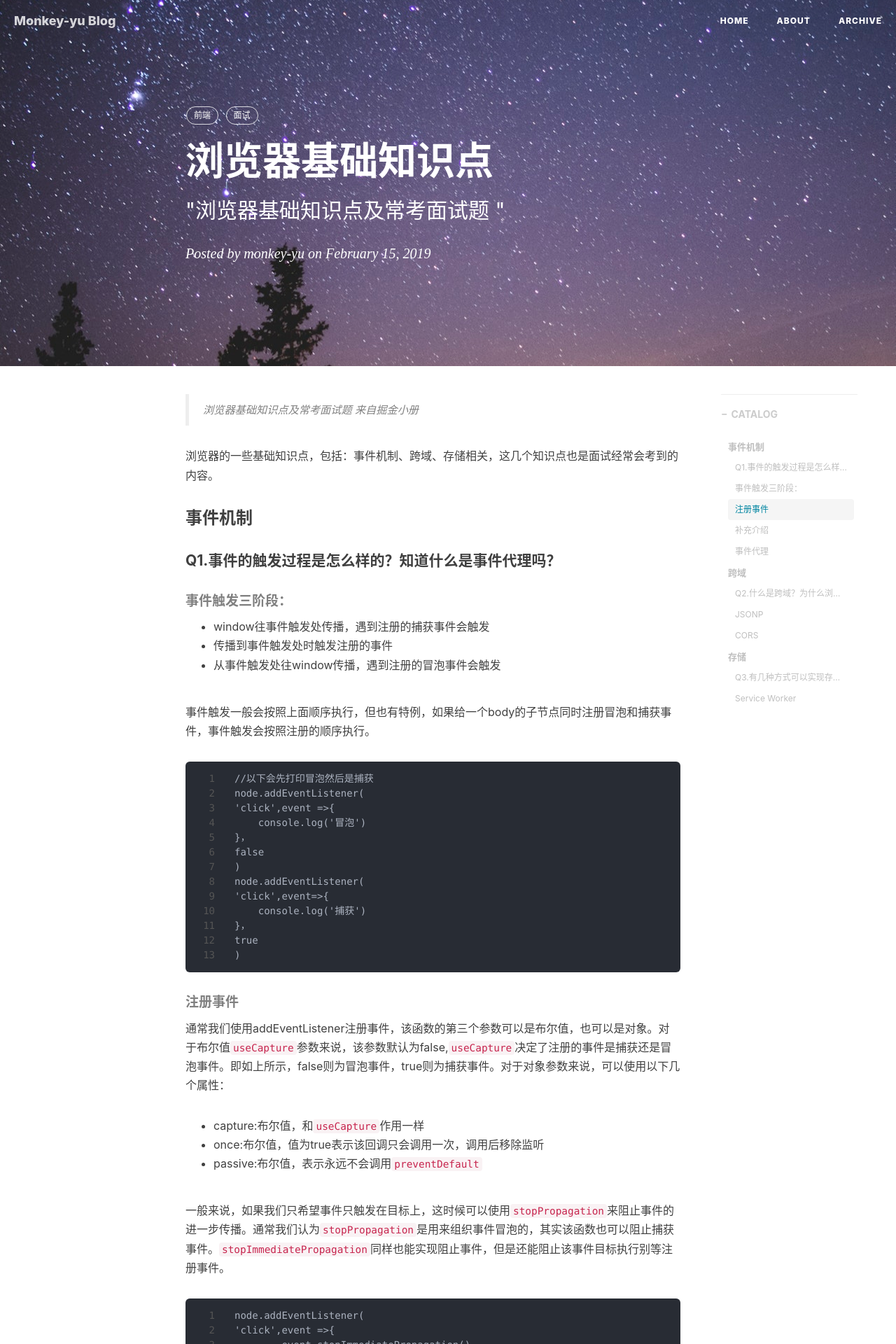
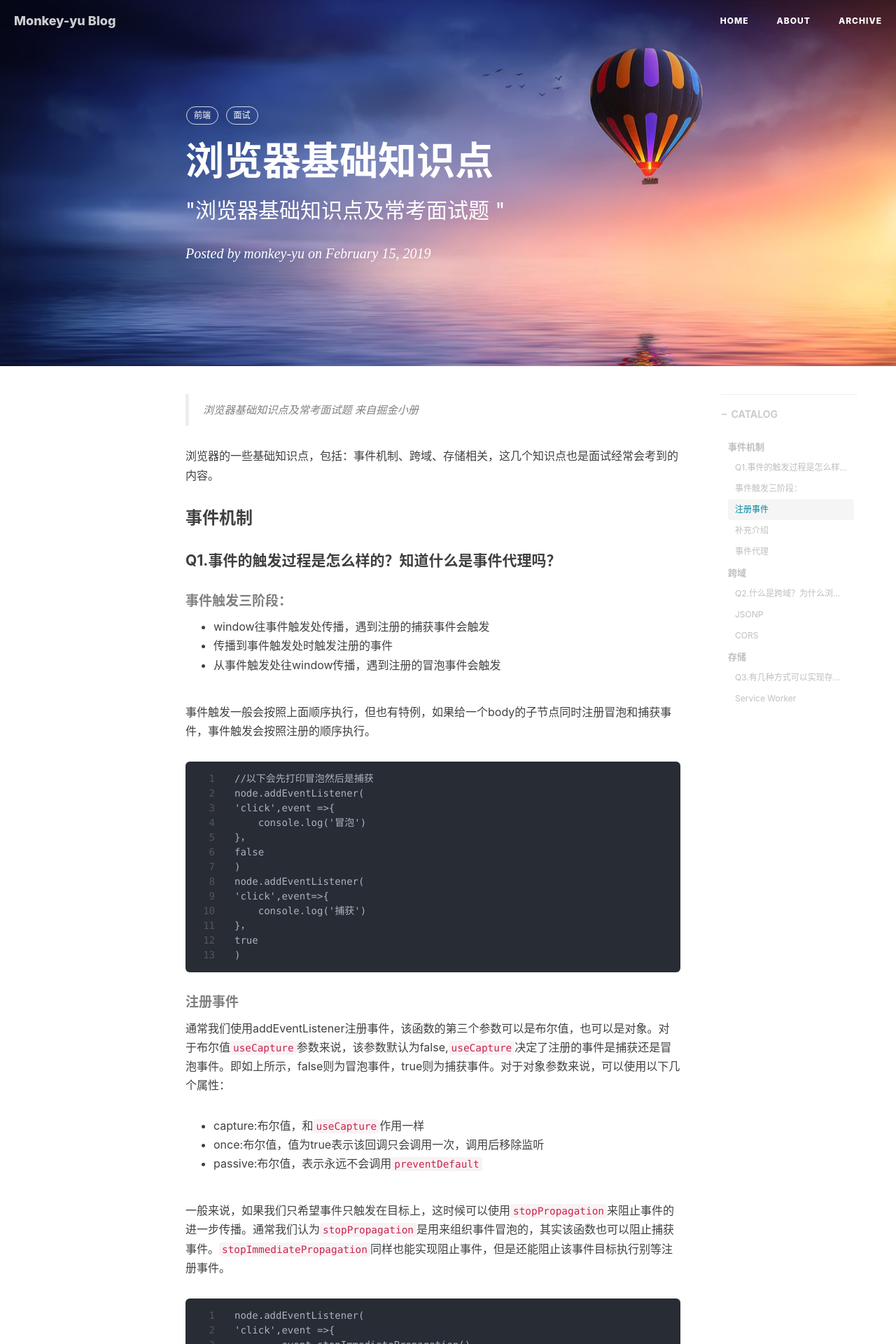
Before and after one commit to monkey-yu/monkey-yu.github.io, a Jekyll site: the page built from _posts/2019-02-15-browser.md, in a window 1280 px wide. Shown: the top 1920 px of the page at 70% size. Built offline with Jekyll 4.4.1, drawn with Linux system fonts in a browser that asks for light colours; nearby versions of some CDN libraries; comment, search, counter and statistics services are not loaded.

Commit message:
post img

```diff
--- a/_posts/2019-02-15-browser.md
+++ b/_posts/2019-02-15-browser.md
@@ -4,7 +4,7 @@ title:      "浏览器基础知识点"
 subtitle:   " \"浏览器基础知识点及常考面试题 \""
 date:       2019-02-15 12:00:00
 author:     "monkey-yu"
-header-img: "img/post-star.jpeg"
+header-img: "img/post-sea.jpeg"
 catalog: true
 tags:
     - 前端
```
Also changed, not shown: img/post-sea.jpeg (added), img/post-star.jpeg (deleted).
